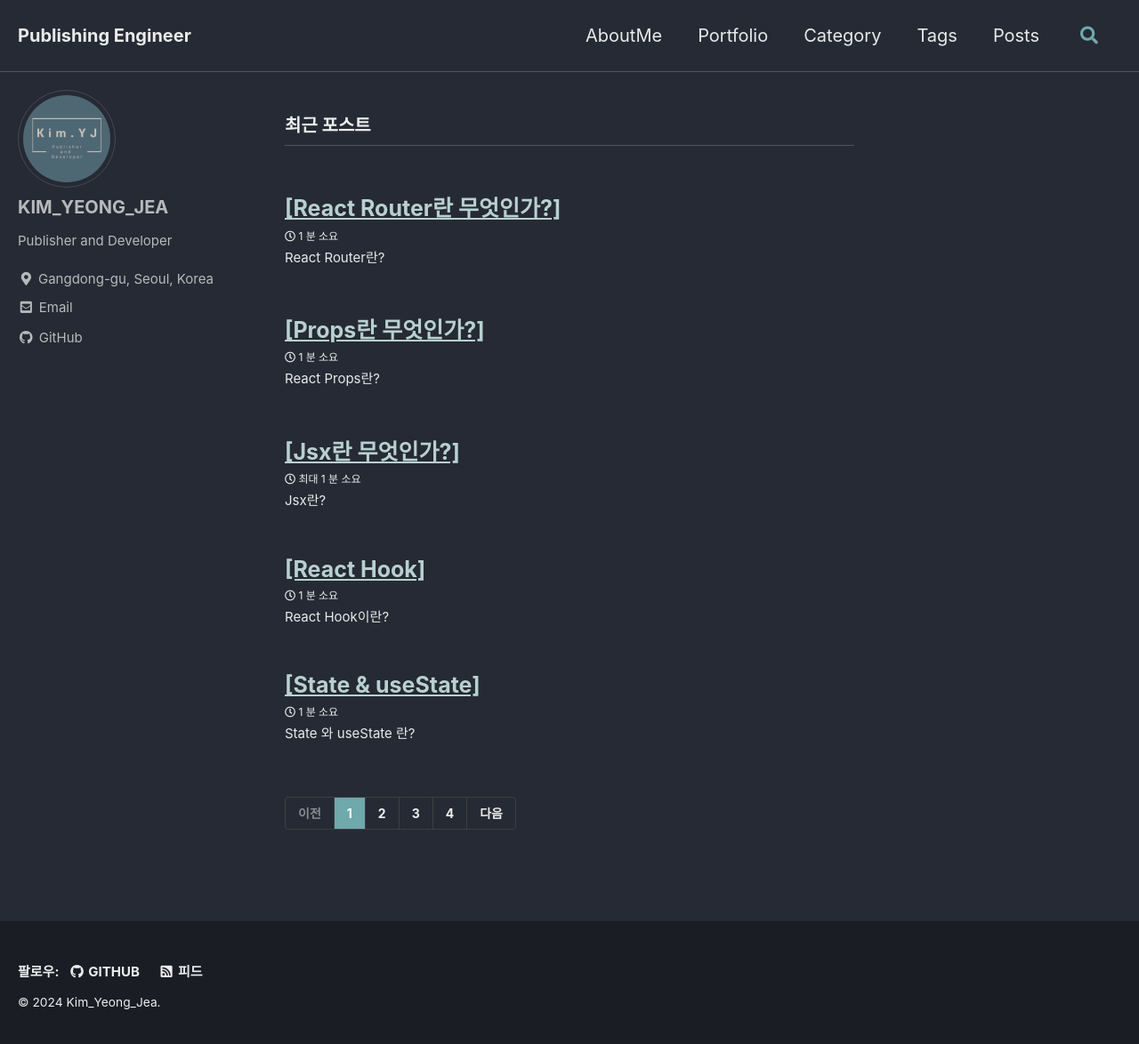
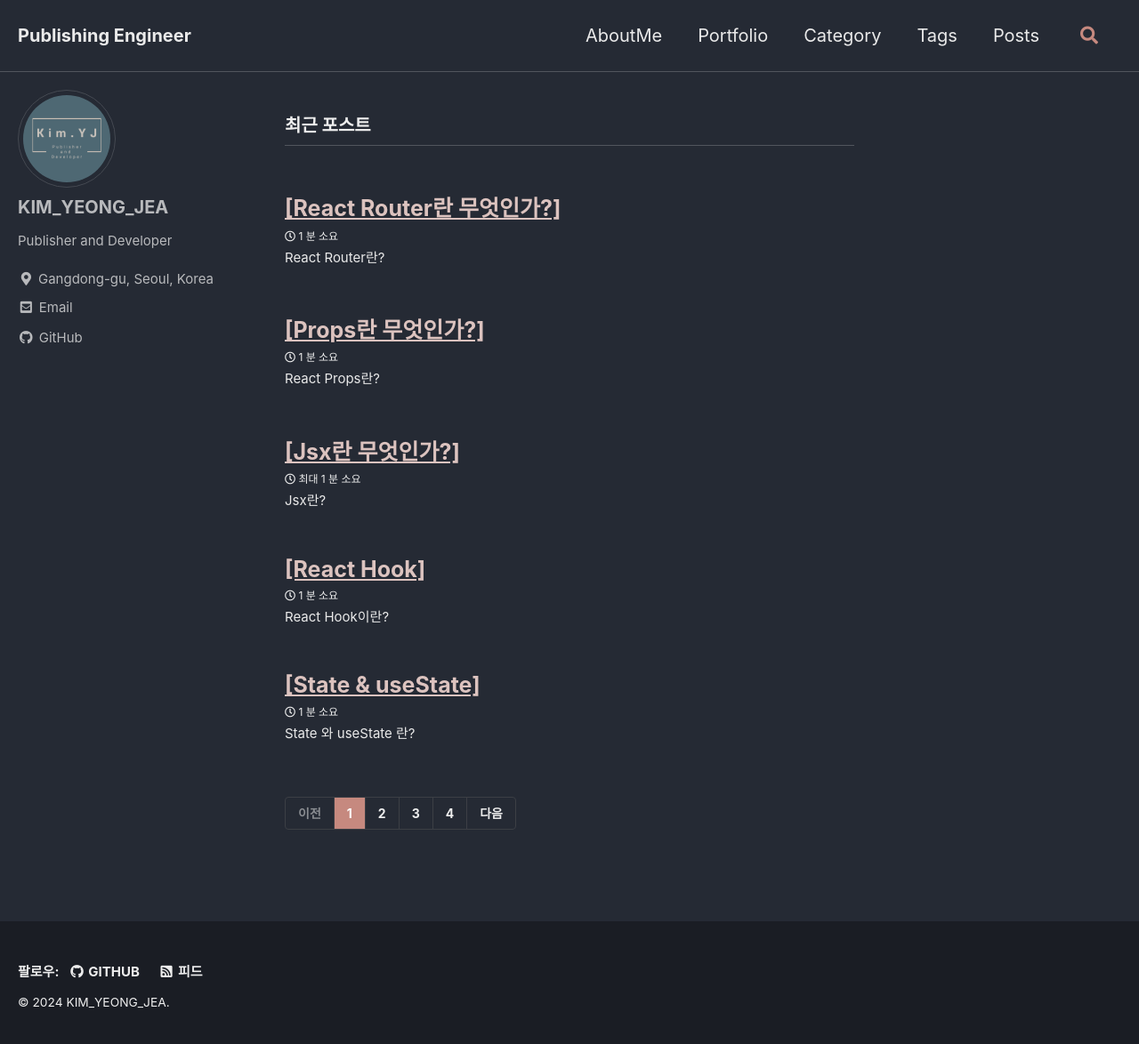
Before and after one commit to KYJ0206/kyj0206.github.io, a Jekyll site: the page built from index.html, in a window 1280 px wide and 1178 px high. Shown: the top 1174 px of the window at 89% size. Built offline with Jekyll 4.4.1, drawn with Linux system fonts in a browser that asks for light colours; cached includes are drawn as plain includes; the list of posts is cut into pages by our own code.

Commit message:
강조 컬러 : 코랄 변경

```diff
--- a/_config.yml
+++ b/_config.yml
@@ -20,7 +20,7 @@ locale: "ko-KR"
 title: "Publishing Engineer"
 title_separator: "-"
 subtitle: # site tagline that appears below site title in masthead
-name: "Kim_Yeong_Jea"
+name: "KIM_YEONG_JEA"
 description: "My_Story"
 url: "https://kyj0206.github.io/" # the base hostname & protocol for your site e.g. "https://mmistakes.github.io"
 baseurl: "/"
--- a/_sass/minimal-mistakes/skins/_dark.scss
+++ b/_sass/minimal-mistakes/skins/_dark.scss
@@ -6,7 +6,7 @@
 $background-color: #252a34 !default;
 $text-color: #eaeaea !default;
 // 테마 포인트 색상
-$primary-color: #6ea9ac !default;
+$primary-color: #c6897f !default;
 $border-color: mix(#fff, $background-color, 20%) !default;
 $code-background-color: mix(#000, $background-color, 15%) !default;
 $code-background-color-dark: mix(#000, $background-color, 20%) !default;
```
